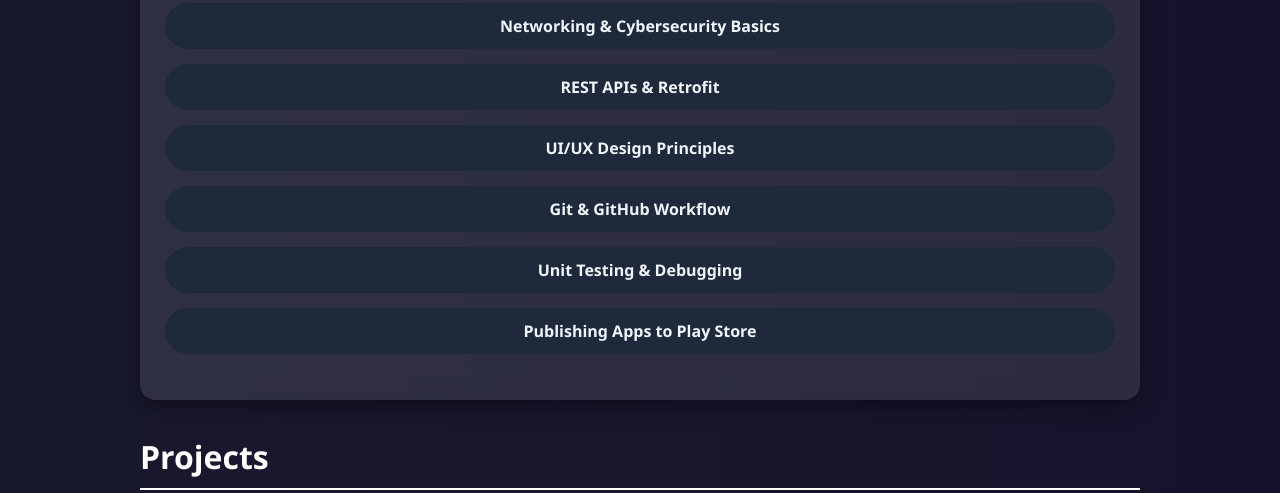
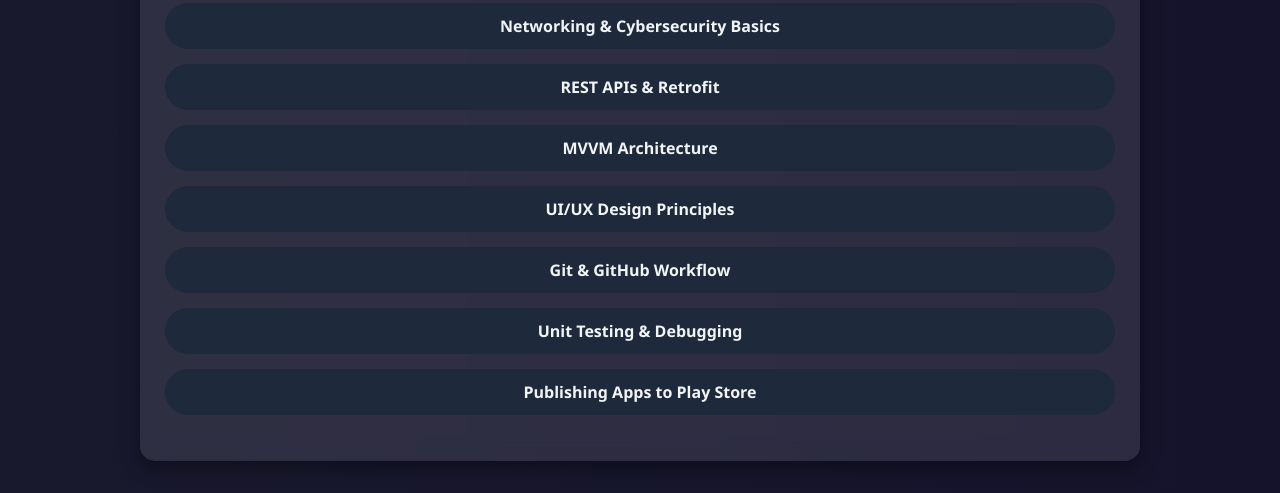
Before and after one commit to Tarik-Lotfy/Capstone-Project-DEPI, a plain HTML site: page index.html in a window 1280 px wide. Shown: the part 1136-1629 px from the top of the page. Drawn offline with nearby package versions, Linux system fonts and the light colour scheme.

Commit message:
Update index.html

```diff
--- a/index.html
+++ b/index.html
@@ -208,6 +208,7 @@
         <li>Problem Solving</li>
         <li>Networking & Cybersecurity Basics</li>
         <li>REST APIs & Retrofit</li>
+        <li>MVVM Architecture</li>
         <li>UI/UX Design Principles</li>
         <li>Git & GitHub Workflow</li>
         <li>Unit Testing & Debugging</li>
```
